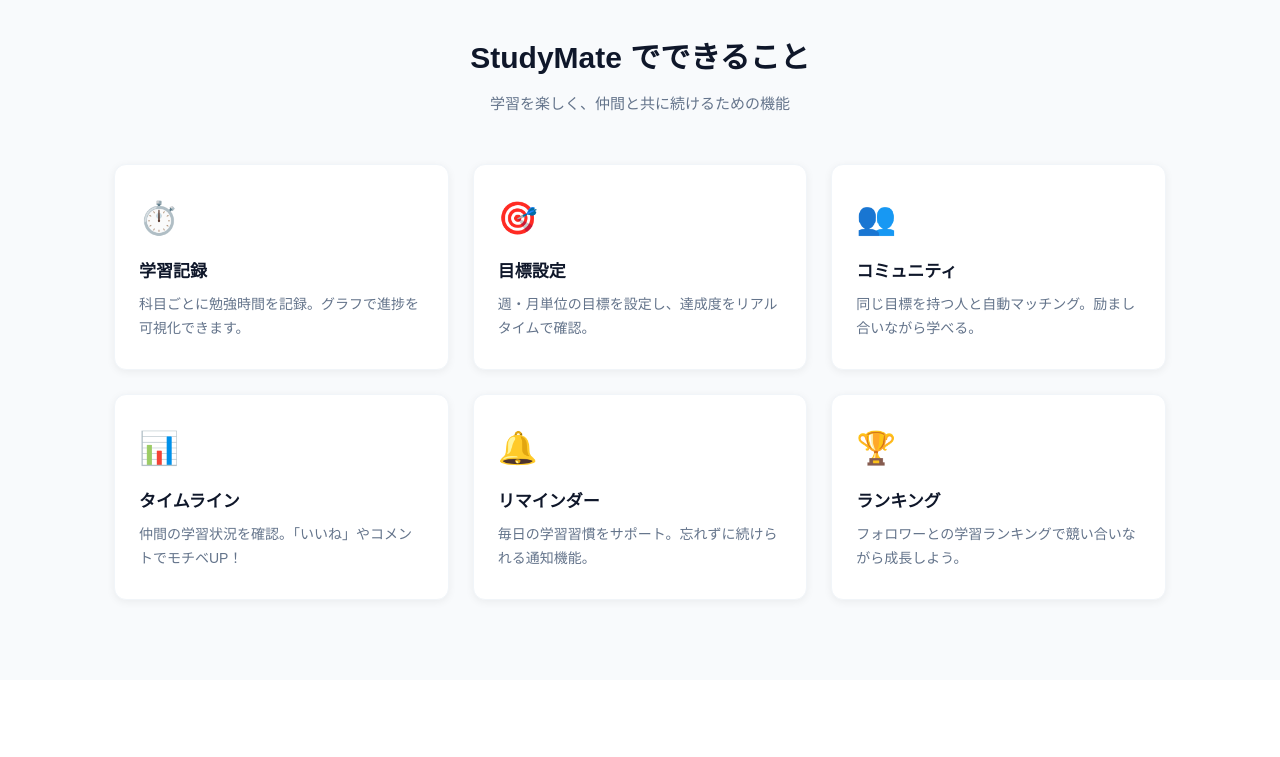
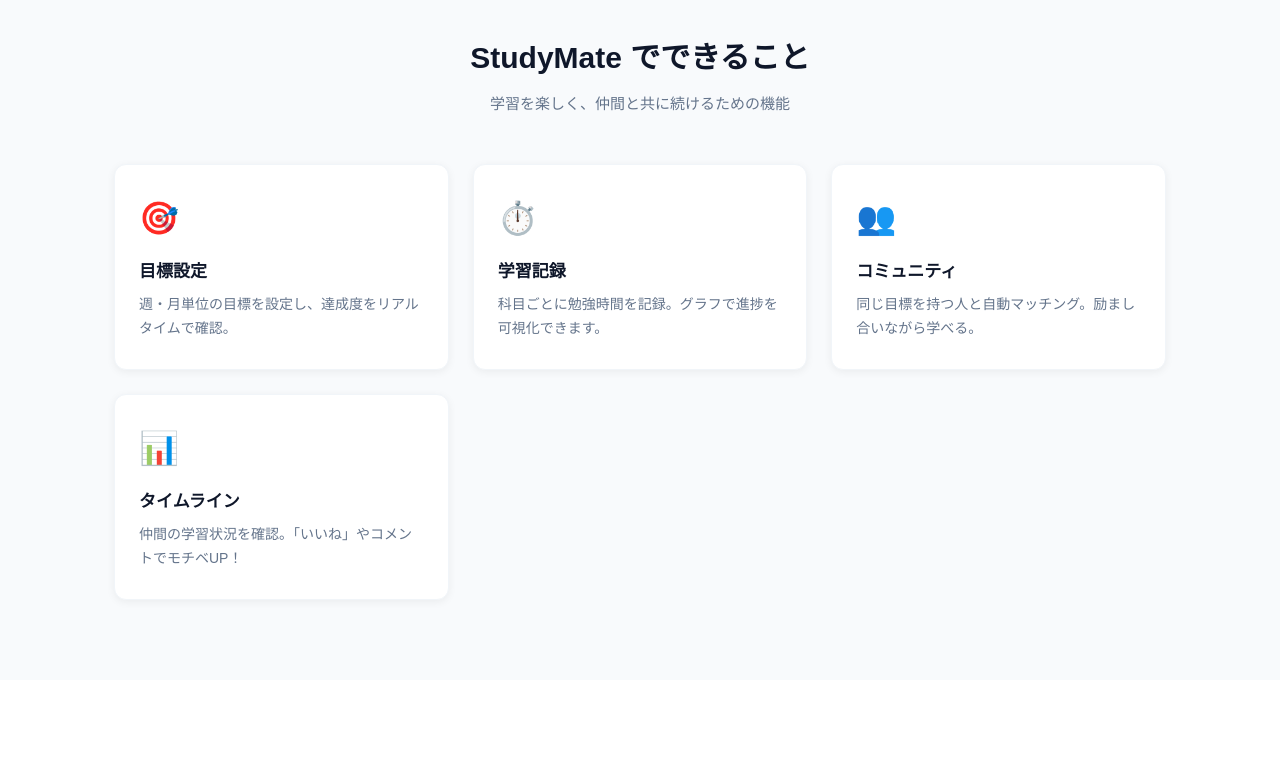
Before and after one commit to urabeshuya1226-netizen/team-a, a plain HTML site: page main.html in a window 1280 px wide. Shown: the part 702-1459 px from the top of the page. Drawn offline with Linux system fonts and the light colour scheme.

Commit message:
Update main.html

```diff
--- a/main.html
+++ b/main.html
@@ -89,12 +89,10 @@
       <h2>StudyMate でできること</h2>
       <p class="section-sub">学習を楽しく、仲間と共に続けるための機能</p>
       <div class="features-grid">
+        <div class="feature-card"><div class="feature-icon">🎯</div><h3>目標設定</h3><p>週・月単位の目標を設定し、達成度をリアルタイムで確認。</p></div>
         <div class="feature-card"><div class="feature-icon">⏱️</div><h3>学習記録</h3><p>科目ごとに勉強時間を記録。グラフで進捗を可視化できます。</p></div>
-        <div class="feature-card"><div class="feature-icon">🎯</div><h3>目標設定</h3><p>週・月単位の目標を設定し、達成度をリアルタイムで確認。</p></div>
         <div class="feature-card"><div class="feature-icon">👥</div><h3>コミュニティ</h3><p>同じ目標を持つ人と自動マッチング。励まし合いながら学べる。</p></div>
         <div class="feature-card"><div class="feature-icon">📊</div><h3>タイムライン</h3><p>仲間の学習状況を確認。「いいね」やコメントでモチベUP！</p></div>
-        <div class="feature-card"><div class="feature-icon">🔔</div><h3>リマインダー</h3><p>毎日の学習習慣をサポート。忘れずに続けられる通知機能。</p></div>
-        <div class="feature-card"><div class="feature-icon">🏆</div><h3>ランキング</h3><p>フォロワーとの学習ランキングで競い合いながら成長しよう。</p></div>
       </div>
     </div>
   </section>
```
